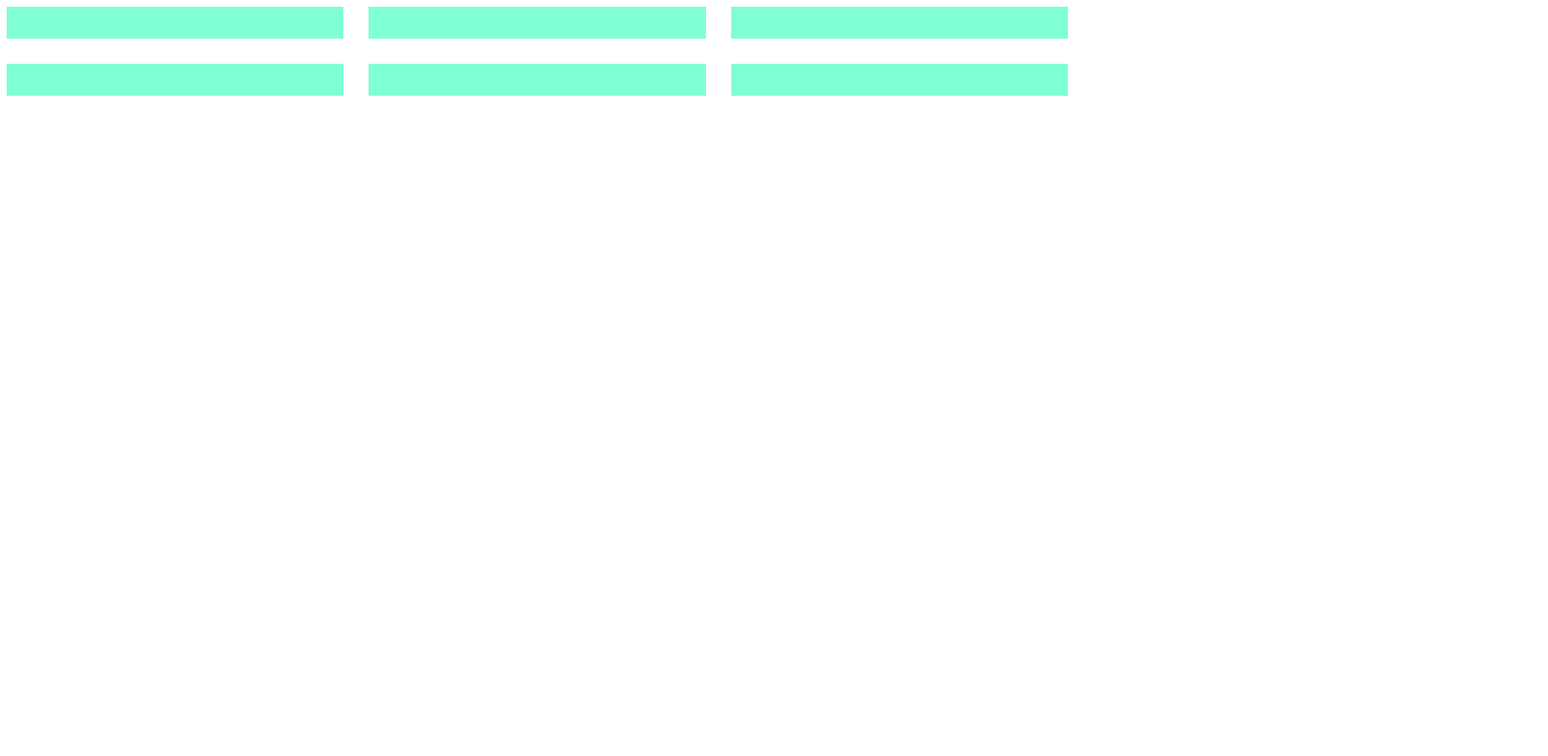
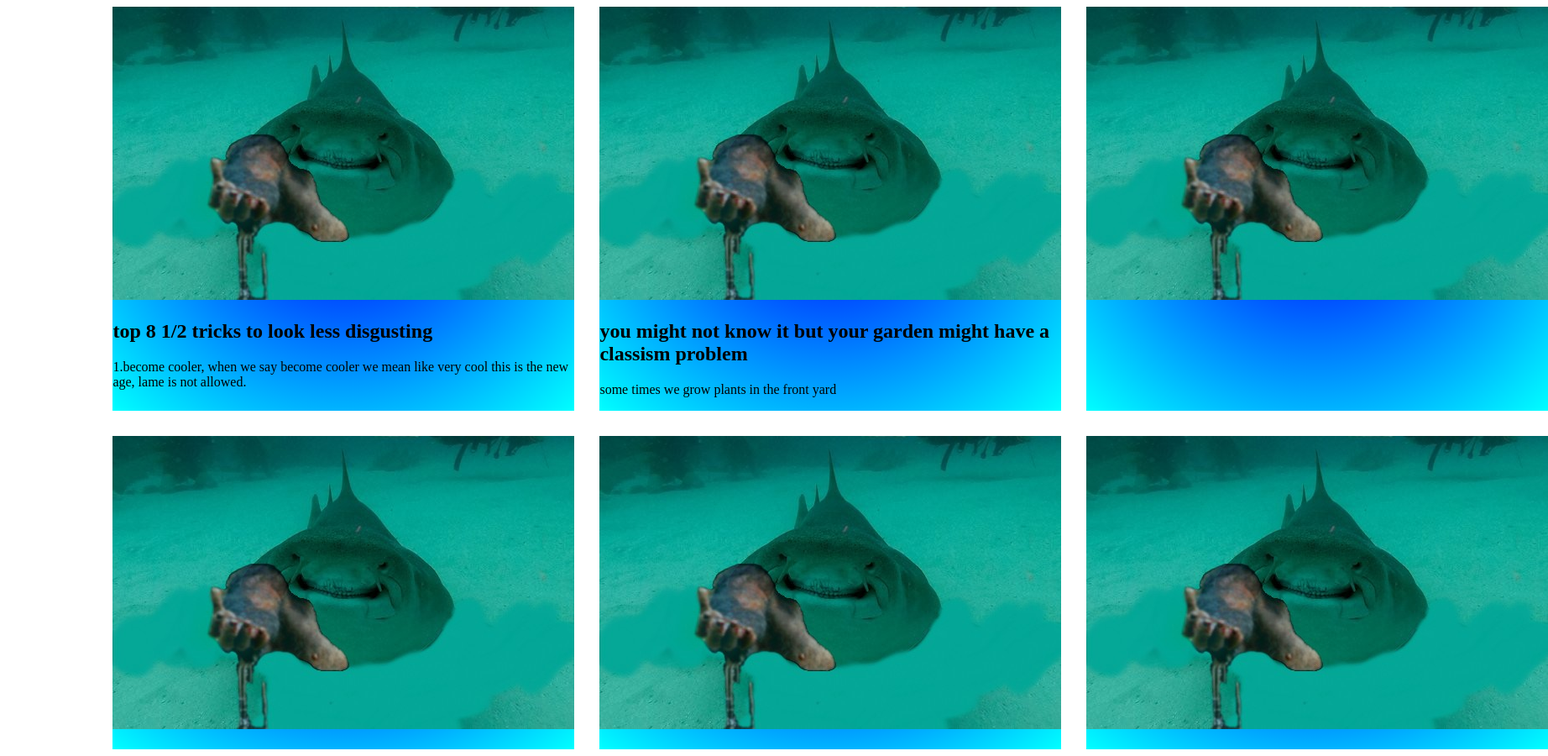
Before and after one commit to SJJCoding/Group-newssite, a website: page index.html in a window 1280 px wide. Shown: the whole page at 84% size, 1844 px wide, since content can reach past the window. Before the commit the page ends 800 px from the top, so only its background shows below. Drawn offline with Linux system fonts and the light colour scheme.

Commit message:
became cooler.csser

```diff
--- a/index.html
+++ b/index.html
@@ -15,32 +15,37 @@
     <!----------------------- Showcase ------------------------>
     <section>
       <div class="artical-box">
-        <img src="" alt="" />
+        <img src="images\phil-the-nurse-shark.jpg" alt="" />
+        <h2>top 8 1/2 tricks to look less disgusting</h2>
+        <p>
+          1.become cooler, when we say become cooler we mean like very cool this
+          is the new age, lame is not allowed.
+        </p>
+      </div>
+      <div class="artical-box">
+        <img src="images\phil-the-nurse-shark.jpg" alt="" />
+        <h2>
+          you might not know it but your garden might have a classism problem
+        </h2>
+        <p>some times we grow plants in the front yard</p>
+      </div>
+      <div class="artical-box">
+        <img src="images\phil-the-nurse-shark.jpg" alt="" />
         <h2></h2>
         <p></p>
       </div>
       <div class="artical-box">
-        <img src="" alt="" />
+        <img src="images\phil-the-nurse-shark.jpg" alt="" />
         <h2></h2>
         <p></p>
       </div>
       <div class="artical-box">
-        <img src="" alt="" />
+        <img src="images\phil-the-nurse-shark.jpg" alt="" />
         <h2></h2>
         <p></p>
       </div>
       <div class="artical-box">
-        <img src="" alt="" />
-        <h2></h2>
-        <p></p>
-      </div>
-      <div class="artical-box">
-        <img src="" alt="" />
-        <h2></h2>
-        <p></p>
-      </div>
-      <div class="artical-box">
-        <img src="" alt="" />
+        <img src="images\phil-the-nurse-shark.jpg" alt="" />
         <h2></h2>
         <p></p>
       </div>
--- a/styles/cool.css
+++ b/styles/cool.css
@@ -1,9 +1,13 @@
 section {
+  width: 80%;
+  margin: 0 auto;
   display: grid;
   grid-template-columns: 1fr 1fr 1fr;
   grid-gap: 30px;
 }
 
 .artical-box {
-  background-color: aquamarine;
+  background: radial-gradient(blue, cyan);
 }
+.artical-box img {
+}
```
Also changed, not shown: images/phil-the-nurse-shark.jpg (added).
